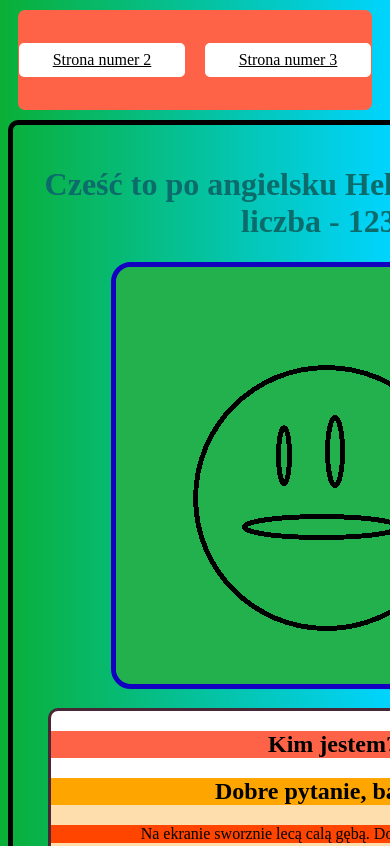
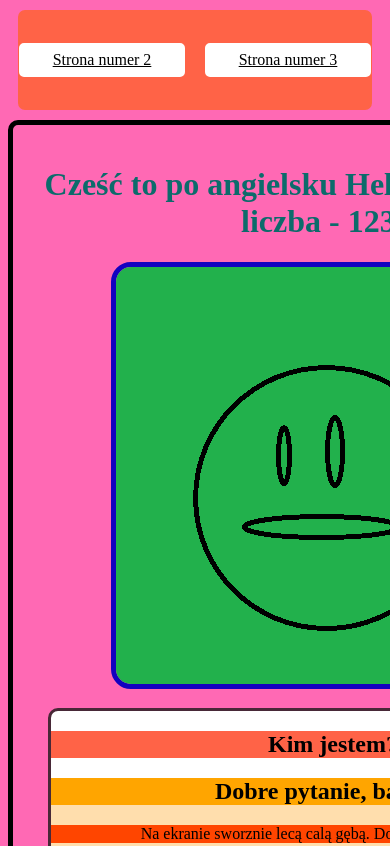
Before and after one commit to pawel-jezior/homepage, a plain HTML site: page index.html in a window 390 px wide. Shown: the top 846 px of the page. Drawn offline with Linux system fonts and the light colour scheme.

Commit message:
media query practice

```diff
--- a/style.css
+++ b/style.css
@@ -145,3 +145,10 @@
 .section__title {
   background: tomato;
 }
+
+@media screen and (max-width: 768px){
+  .body {
+    background: hotpink;
+  }
+
+}
```
